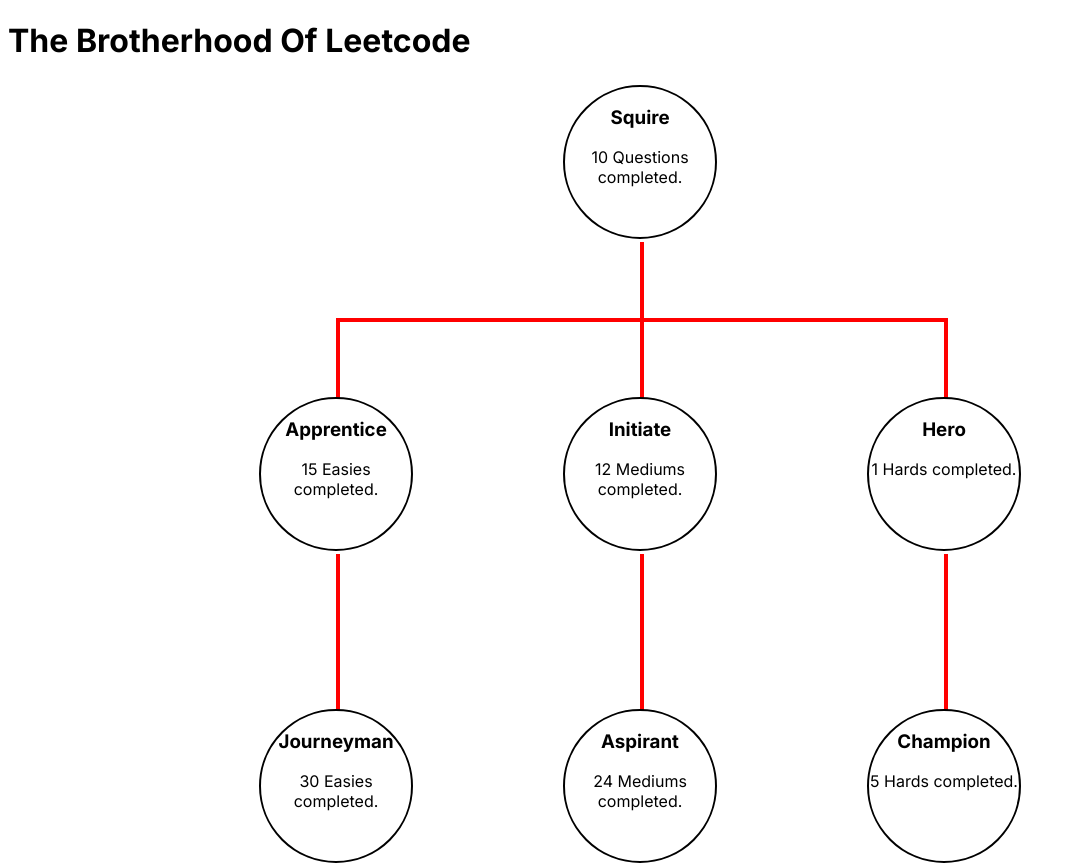
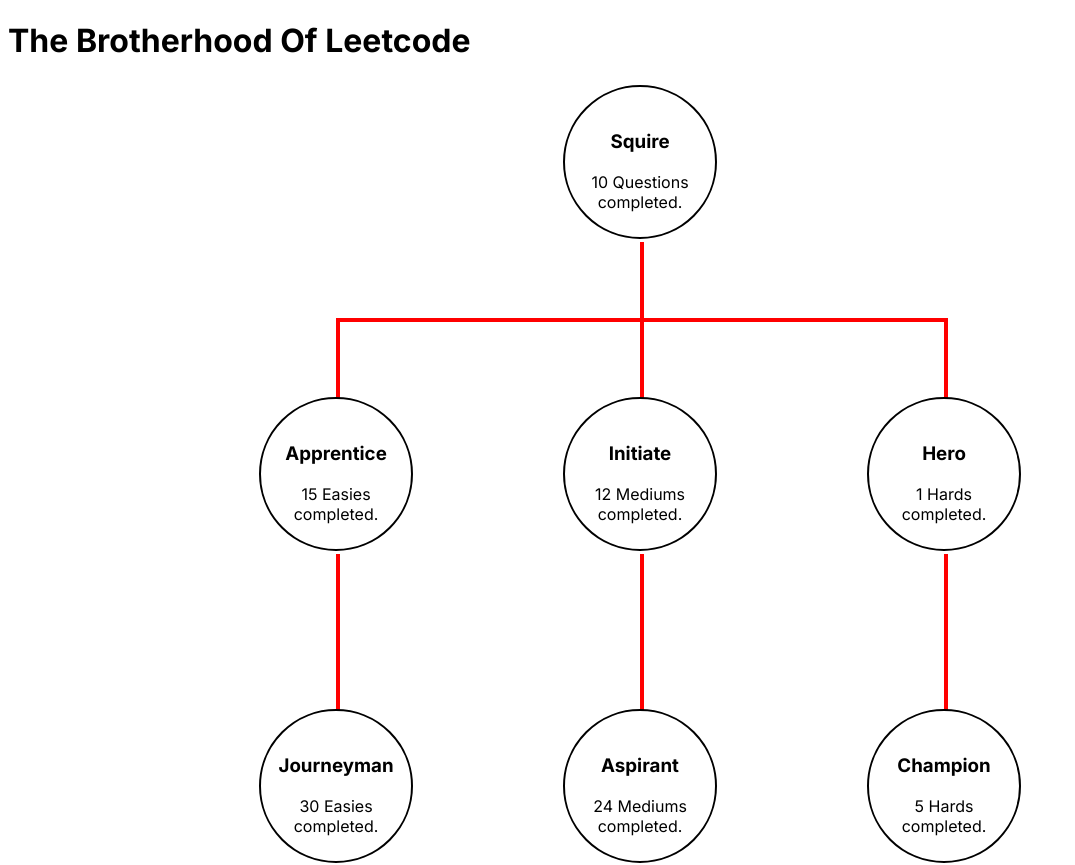
Before and after one commit to adrientremblay/BrotherhoodOfLeetcode, a Next.js app: page / in a window 1280 px wide. Shown: the top 865 px of the page, without its empty margins (0-1075 px from the left). Built offline with nearby package versions, Linux system fonts and the light colour scheme.

Commit message:
Made things look nice

```diff
--- a/app/globals.css
+++ b/app/globals.css
@@ -55,4 +55,8 @@
     width: 150px;
     height: 150px;
     margin: 0px auto;
+    display: flex;
+    align-items: center; /* Vertical alignment */
+    justify-content: center; /* Horizontal alignment */
+    flex-direction: column;
 }
--- a/app/rank.js
+++ b/app/rank.js
@@ -2,7 +2,7 @@
     return (
         <div class="rank">
             <h3>{props.name}</h3>
-            <span>{props.number} {props.difficulty} completed.</span>
+            <span>{props.number} {props.difficulty} <br/> completed.</span>
         </div>
     );
 }
```
